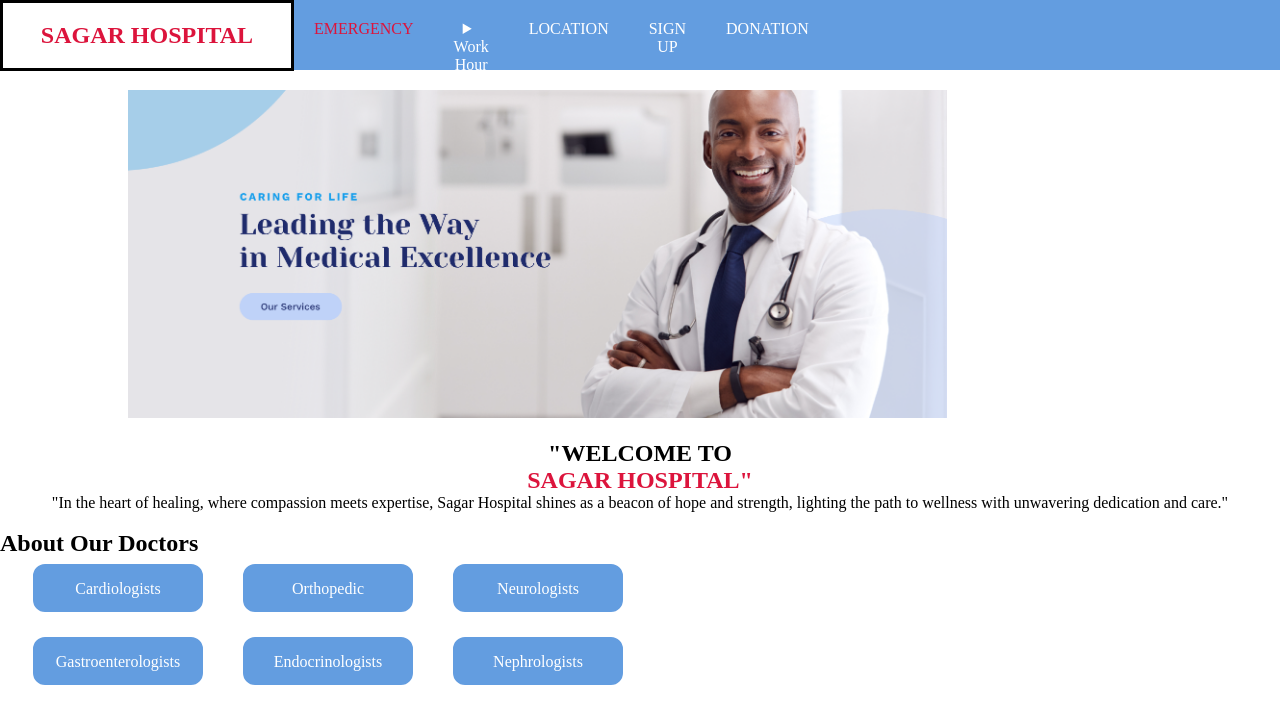
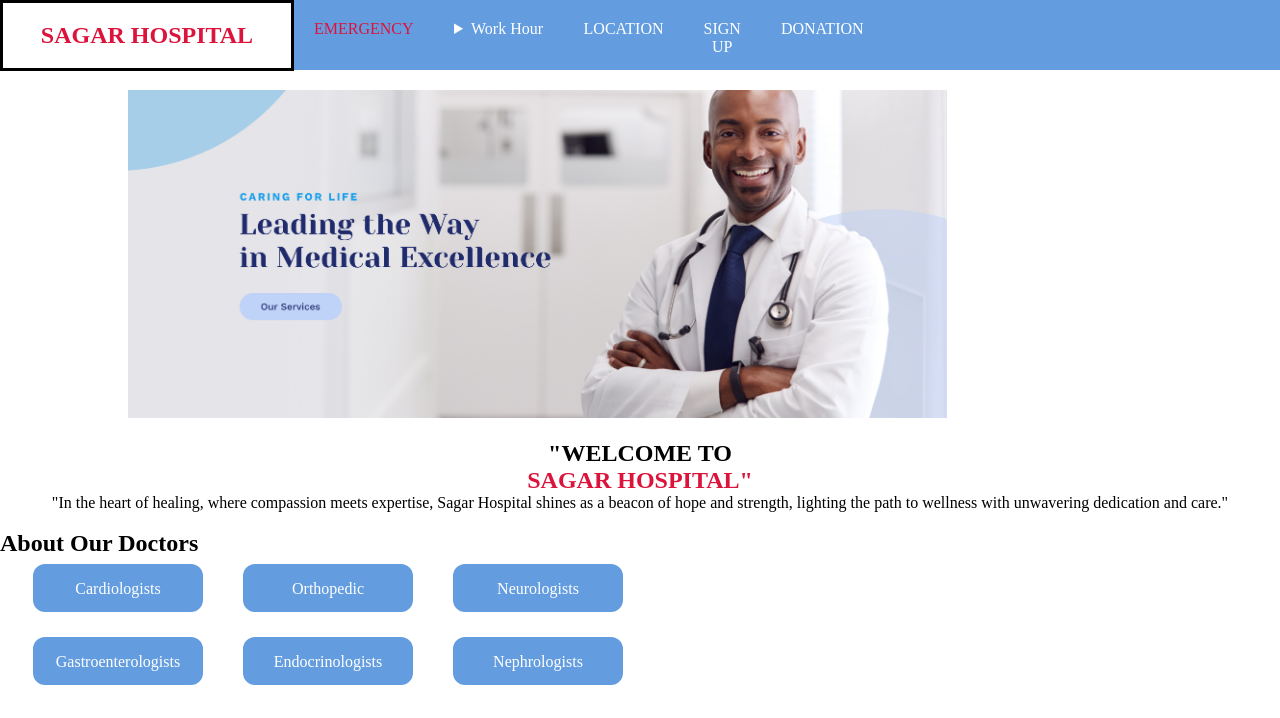
Before and after one commit to sagarji1/Hospital-management-system, a plain HTML site: page hospital.html in a window 1280 px wide. Shown: the top 718 px of the page. Drawn offline with Linux system fonts and the light colour scheme.

Commit message:
Update style.css

```diff
--- a/style.css
+++ b/style.css
@@ -209,3 +209,6 @@ grid-template-columns: auto auto auto;
     th {
         background-color: #f2f2f2;
     }
+    .Work{
+        width: 90px;
+    }
```
